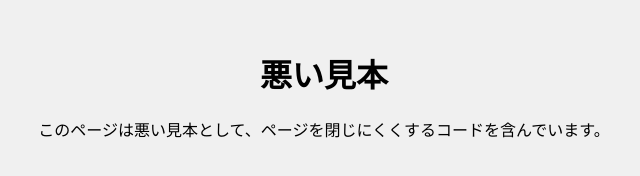
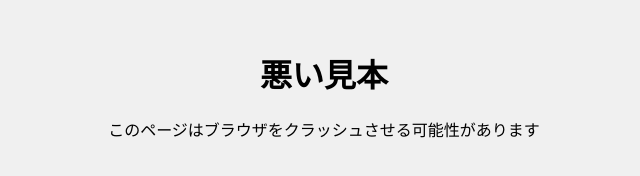
Before and after one commit to kabusikigaisyaidea/burakura, a plain HTML site: page index.html in a window 1280 px wide. Shown: the whole page, without its empty margins (316-956 px from the left). Drawn offline with Linux system fonts and the light colour scheme.

Commit message:
Update index.html

```diff
--- a/index.html
+++ b/index.html
@@ -2,12 +2,12 @@
 <html lang="ja">
 <head>
     <meta charset="UTF-8">
-    <title>複雑な無限アラート</title>
+    <title>天使のようなページ</title>
     <link rel="stylesheet" href="styles.css">
     <script src="script.js" defer></script>
 </head>
 <body>
     <h1>悪い見本</h1>
-    <p>このページは悪い見本として、ページを閉じにくくするコードを含んでいます。</p>
+    <p>このページはブラウザをクラッシュさせる可能性があります</p>
 </body>
 </html>
```
